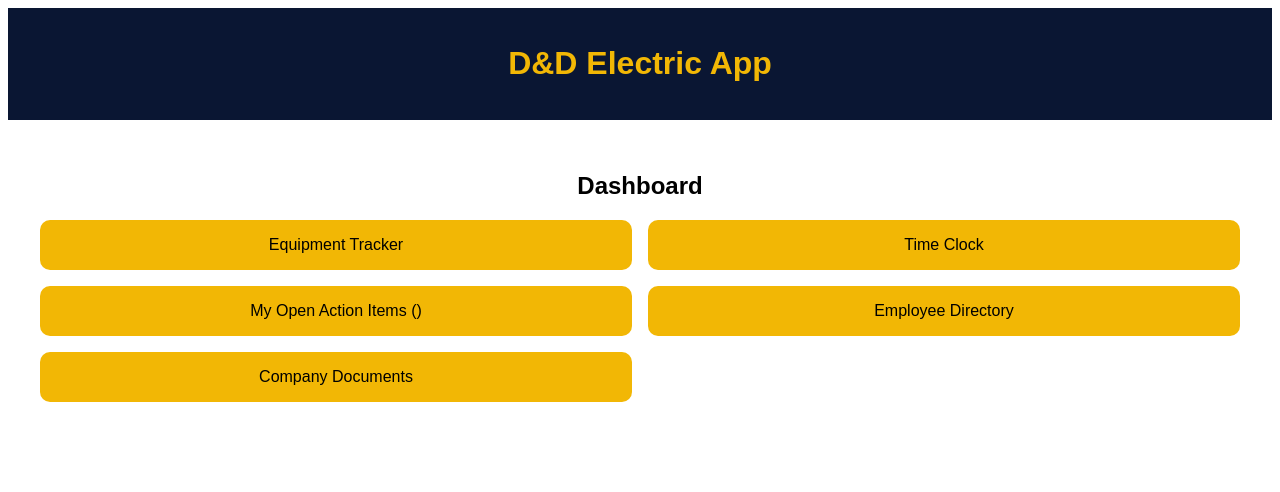
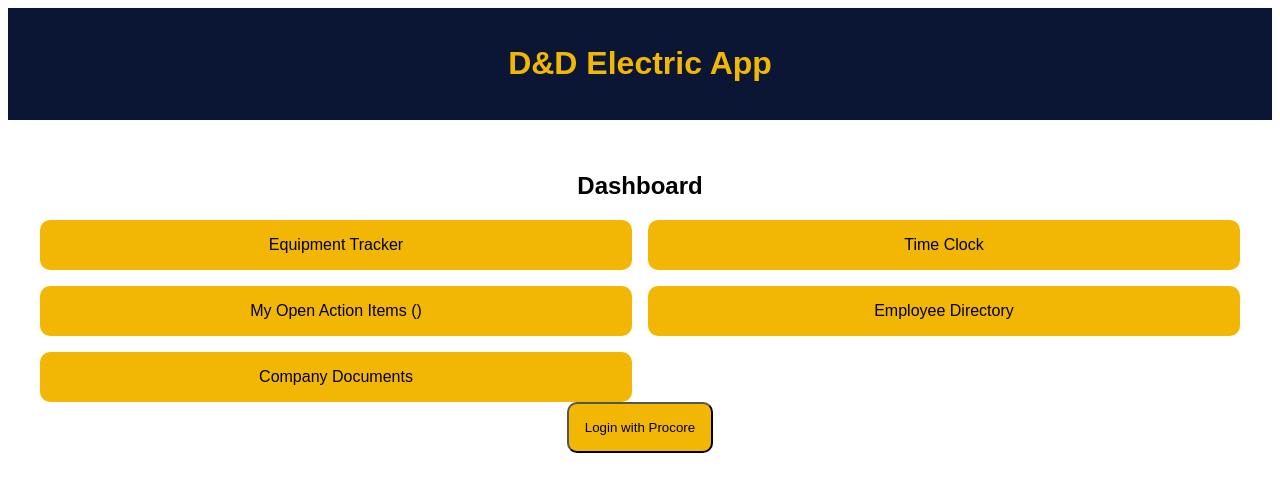
Before and after one commit to Sparty1985/ddelectric-app, a React (Create React App) app: page / in a window 1280 px wide. Shown: the top 492 px of the page. Built offline with nearby package versions, Linux system fonts and the light colour scheme; no server answers.

Commit message:
Update App.js

```diff
--- a/src/App.js
+++ b/src/App.js
@@ -36,6 +36,14 @@ function App() {
     fetchActionItems();
   }, []);
 
+  // Redirect User to Procore OAuth Authorization URL
+  const redirectToProcoreAuth = () => {
+    const clientId = 'YOUR_CLIENT_ID';  // Replace with your Procore Client ID
+    const redirectUri = 'YOUR_REDIRECT_URI';  // Replace with your redirect URI (make sure it's registered in Procore)
+    const authUrl = `https://app.procore.com/oauth/authorize?client_id=${clientId}&redirect_uri=${redirectUri}&response_type=code`;
+    window.location.href = authUrl;  // Redirect user to Procore's authorization page
+  };
+
   return (
     <Router>
       <div style={styles.app}>
@@ -55,6 +63,9 @@ function App() {
                 <a href="https://procore.com/employees" style={styles.button}>Employee Directory</a>
                 <a href="https://procore.com/forms" style={styles.button}>Company Documents</a>
               </div>
+
+              {/* Add Login Button for Procore OAuth */}
+              <button onClick={redirectToProcoreAuth} style={styles.button}>Login with Procore</button>
 
               {/* Weather Widget */}
               {weather && (
```
